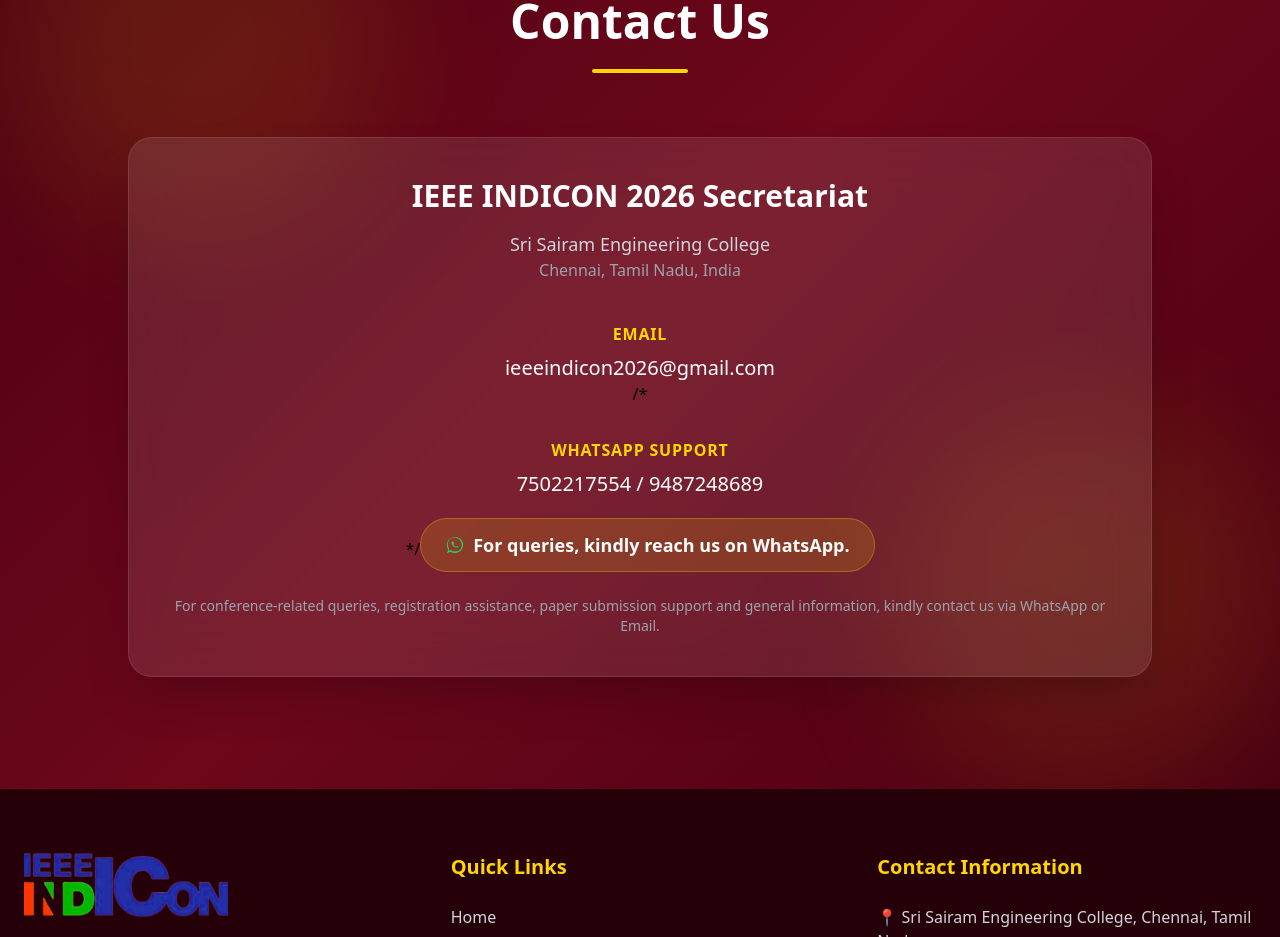
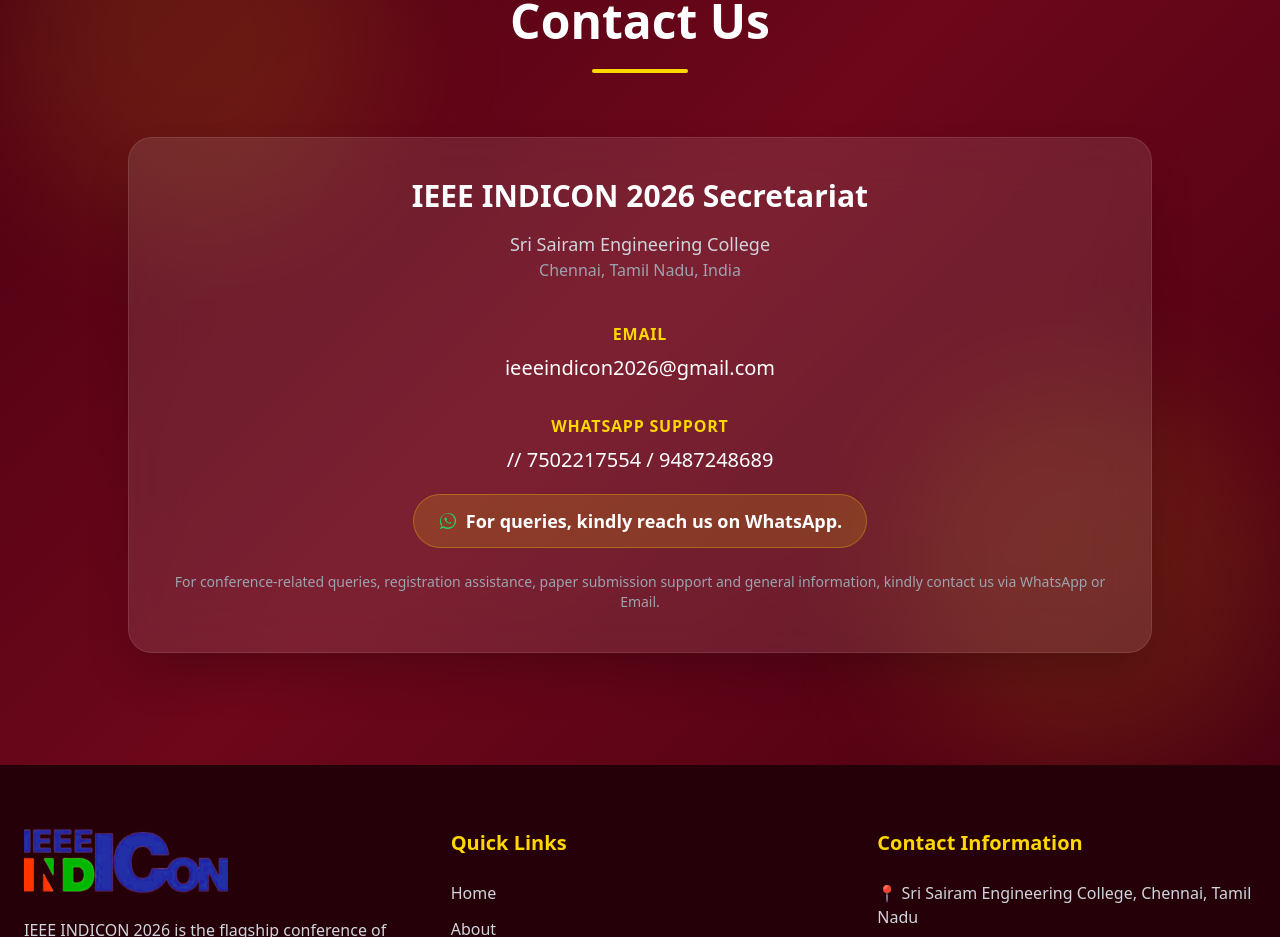
Before and after one commit to Dhilipkumar1906/indicon2026, a React (Vite) app: page / in a window 1280 px wide. Shown: the part 5300-6237 px from the top of the page. Built offline with nearby package versions, Linux system fonts and the light colour scheme.

Commit message:
Update contact.jsx

```diff
--- a/src/components/contact.jsx
+++ b/src/components/contact.jsx
@@ -62,7 +62,7 @@
             </p>
           </div>
 
-          /*
+
           {/* WhatsApp */}
           <div className="mt-8">
             <p className="text-[#FFD700] font-semibold uppercase tracking-wider">
@@ -70,10 +70,10 @@
             </p>
 
             <p className="mt-2 text-xl text-white">
-              7502217554 / 9487248689
+            //  7502217554 / 9487248689
             </p>
           </div>
-          */
+
 
           {/* Important Badge */}
           <div
```
